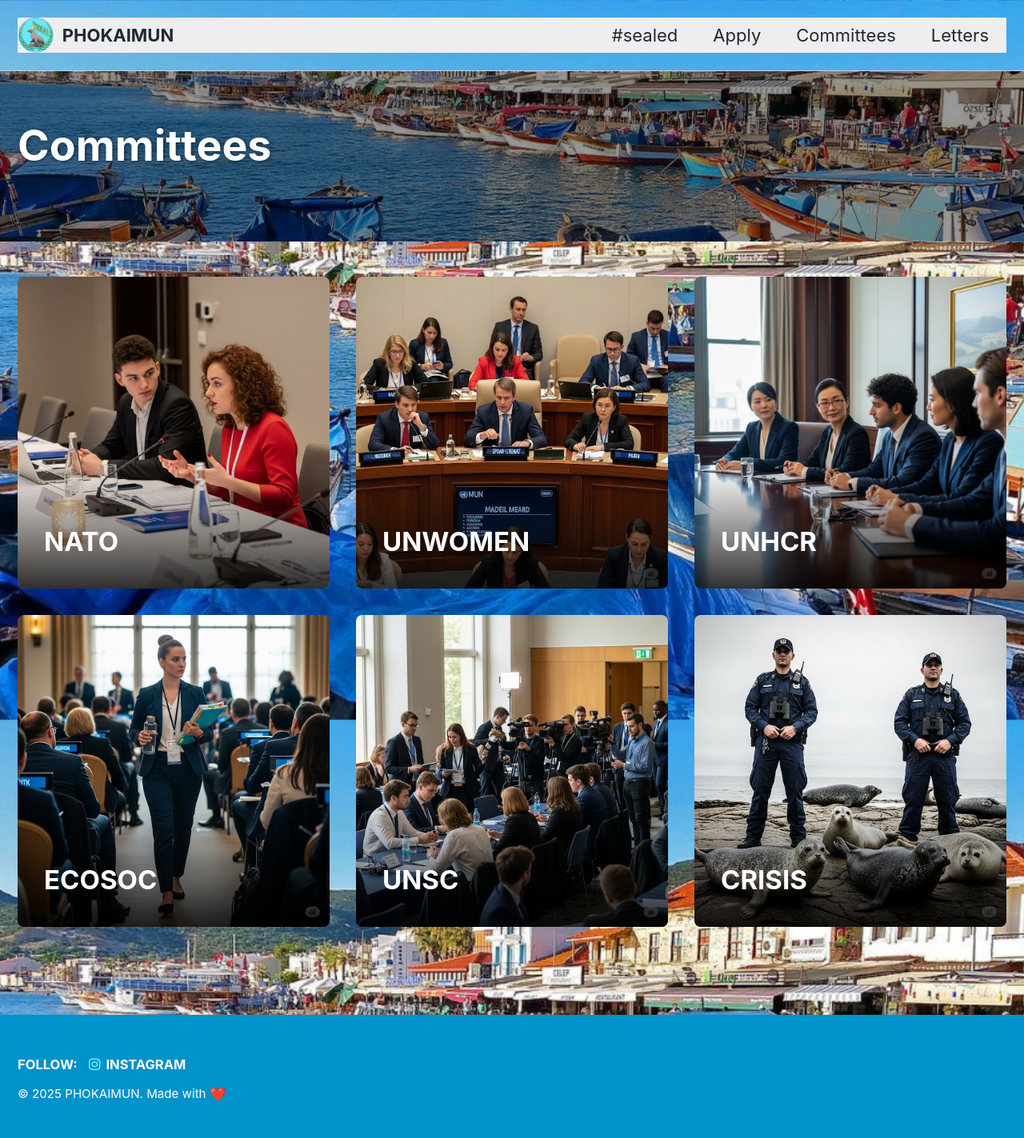
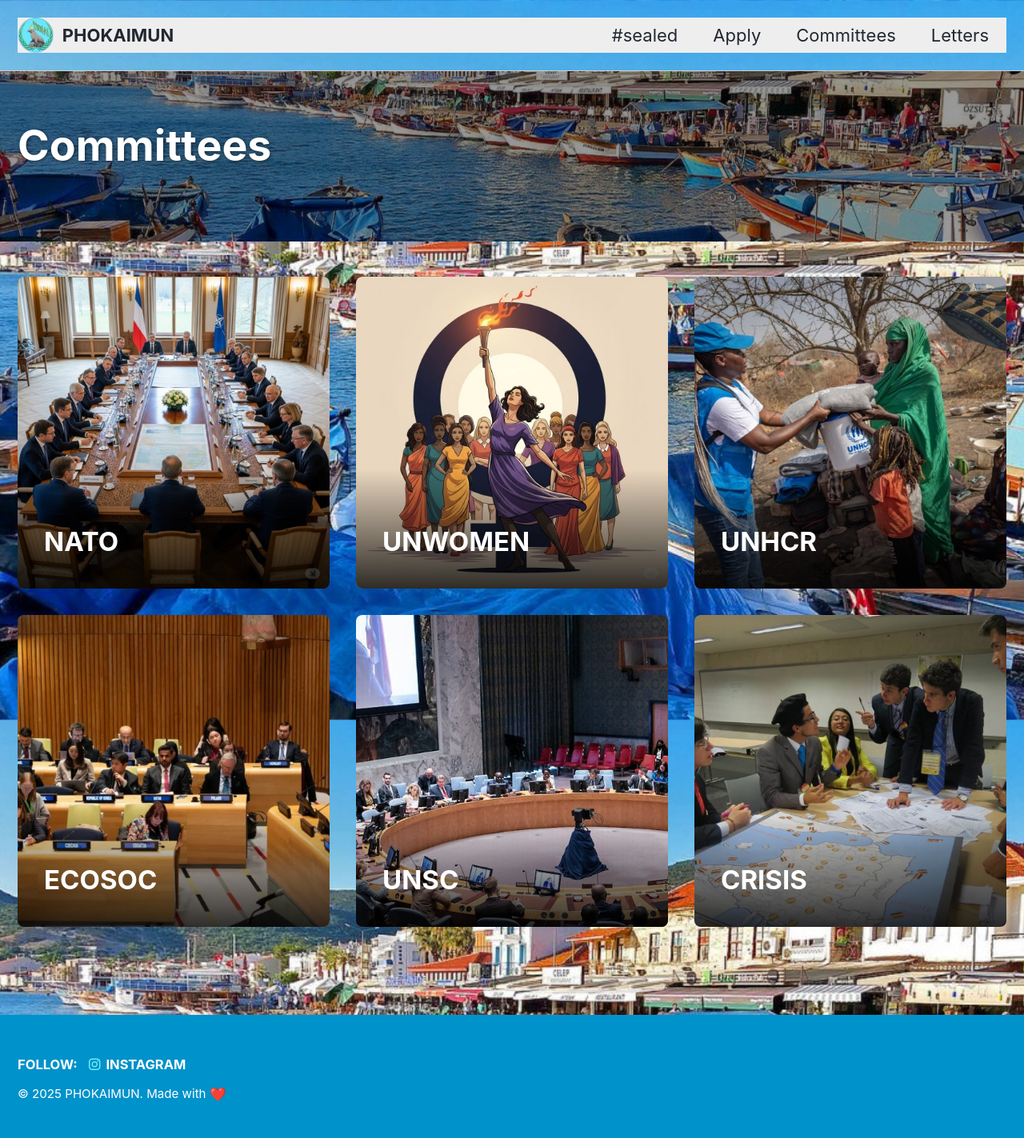
Before and after one commit to Phokaimun/Phokaimun.github.io, a Jekyll site: the page built from _pages/committees.md, in a window 1280 px wide. Shown: the whole page at 80% size. Built offline with Jekyll 4.4.1, drawn with Linux system fonts in a browser that asks for light colours; cached includes are drawn as plain includes; emoji names are drawn with the system emoji font.

Commit message:
Update committees.md

```diff
--- a/_pages/committees.md
+++ b/_pages/committees.md
@@ -8,23 +8,23 @@
   overlay_filter: "0.4"
 
 gallery:
-  - image_path: /Phokaimun.github.io/assets/images/delegate.jpeg
-    alt: "delegate"
+  - image_path: /Phokaimun.github.io/assets/images/nato.jpeg
+    alt: "NATO"
     excerpt: "<strong>NATO</strong>"
-  - image_path: /Phokaimun.github.io/assets/images/chairboard.jpeg
-    alt: "chairboard"
+  - image_path: /Phokaimun.github.io/assets/images/unwomen.jpeg
+    alt: "UNWOMEN"
     excerpt: "<strong>UNWOMEN</strong>"
-  - image_path: /Phokaimun.github.io/assets/images/delegation.jpeg
-    alt: "delegation"
+  - image_path: /Phokaimun.github.io/assets/images/unhcr.jpeg
+    alt: "UNHCR"
     excerpt: "<strong>UNHCR</strong>"
-  - image_path: /Phokaimun.github.io/assets/images/admin.jpeg
-    alt: "admin"
+  - image_path: /Phokaimun.github.io/assets/images/ecosoc.jpeg
+    alt: "ECOSOC"
     excerpt: "<strong>ECOSOC</strong>"
-  - image_path: /Phokaimun.github.io/assets/images/press.jpeg
-    alt: "press"
+  - image_path: /Phokaimun.github.io/assets/images/unsc.jpeg
+    alt: "UNSC"
     excerpt: "<strong>UNSC</strong>"
-  - image_path: /Phokaimun.github.io/assets/images/security.jpeg
-    alt: "security"
+  - image_path: /Phokaimun.github.io/assets/images/crisis.jpeg
+    alt: "CRISIS"
     excerpt: "<strong>CRISIS</strong>"
 ---
 
```
